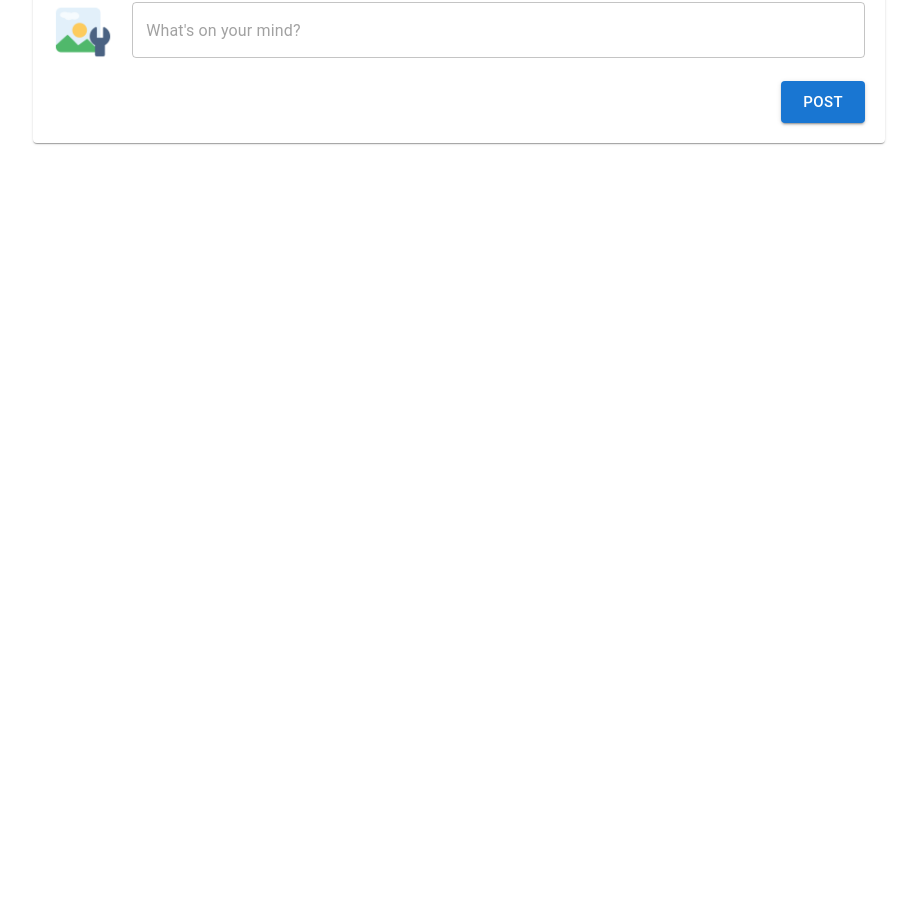
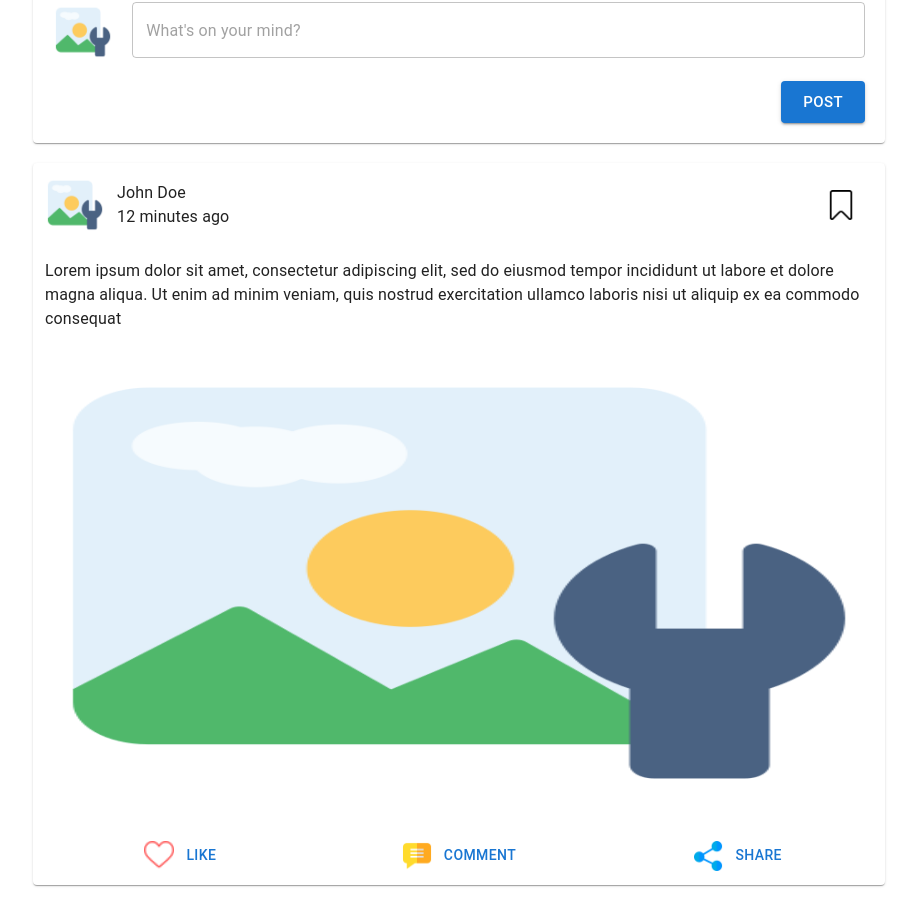
Before and after one commit to Dzenoo/Social-Media-App, a Next.js app: page / in a window 1280 px wide. Shown: the part 112-1017 px from the top of the page, without its empty margins (181-1098 px from the left). Before the commit the page ends 800 px from the top, so only its background shows below. Built offline with nearby package versions, Linux system fonts and the light colour scheme.

Commit message:
Adding post component

```diff
--- a/app/page.jsx
+++ b/app/page.jsx
@@ -1,12 +1,14 @@
 "use client";
 
 import NewPost from "@/components/Home/NewPost";
+import Post from "@/components/Home/Post";
 import { Container } from "@mui/material";
 
 export default function Home() {
   return (
     <Container maxWidth="md" sx={{ padding: "20px" }}>
       <NewPost />
+      <Post />
     </Container>
   );
 }
--- a/components/Home/Post.jsx
+++ b/components/Home/Post.jsx
@@ -1,9 +1,58 @@
 "use client";
-import { Card } from "@mui/material";
+import { Button, Card, Typography } from "@mui/material";
+import Image from "next/image";
 import React from "react";
+import classes from "../../css/NewPostHome.module.css";
 
 const Post = () => {
-  return <Card></Card>;
+  return (
+    <Card className={classes.post_card}>
+      <div className={classes.post_card_header}>
+        <div className={classes.post_card_header_info}>
+          <Image src="/images/setting.png" width={60} height={60} alt="img" />
+          <div>
+            <Typography>John Doe</Typography>
+            <Typography>12 minutes ago</Typography>
+          </div>
+        </div>
+        <span>
+          <Button className={classes.post_card_button}>
+            <Image src="/images/save.png" width={30} height={30} alt="save" />
+          </Button>
+        </span>
+      </div>
+      <div className={classes.post_card_header}>
+        <Typography>
+          Lorem ipsum dolor sit amet, consectetur adipiscing elit, sed do
+          eiusmod tempor incididunt ut labore et dolore magna aliqua. Ut enim ad
+          minim veniam, quis nostrud exercitation ullamco laboris nisi ut
+          aliquip ex ea commodo consequat
+        </Typography>
+      </div>
+      <div className={classes.post_card_image}>
+        <Image src="/images/setting.png" width={100} height={100} alt="img" />
+      </div>
+      <div className={classes.post_card_actions}>
+        <Button fullWidth className={classes.post_card_button}>
+          <Image src="/images/like.png" width={30} height={30} alt="like" />
+          Like
+        </Button>
+        <Button fullWidth className={classes.post_card_button}>
+          <Image
+            src="/images/comment.png"
+            width={30}
+            height={30}
+            alt="comment"
+          />
+          Comment
+        </Button>
+        <Button fullWidth className={classes.post_card_button}>
+          <Image src="/images/share.png" width={30} height={30} alt="share" />
+          Share
+        </Button>
+      </div>
+    </Card>
+  );
 };
 
 export default Post;
--- a/css/NewPostHome.module.css
+++ b/css/NewPostHome.module.css
@@ -12,3 +12,42 @@
   display: flex;
   justify-content: flex-end;
 }
+
+.post_card {
+  margin-top: 20px;
+}
+
+.post_card .post_card_header {
+  display: flex;
+  justify-content: space-between;
+  align-items: center;
+  padding: 12px;
+}
+
+.post_card .post_card_header .post_card_header_info {
+  display: flex;
+  align-items: center;
+  gap: 12px;
+}
+
+/* .post_card .post_card_image {
+  width: 100%;
+  height: max-content;
+} */
+
+.post_card .post_card_image img {
+  width: 100%;
+  height: 40%;
+  aspect-ratio: 16 / 9;
+}
+
+.post_card .post_card_actions {
+  padding: 8px;
+  display: flex;
+  justify-content: space-between;
+}
+
+.post_card .post_card_actions .post_card_button {
+  display: flex;
+  gap: 12px;
+}
```
